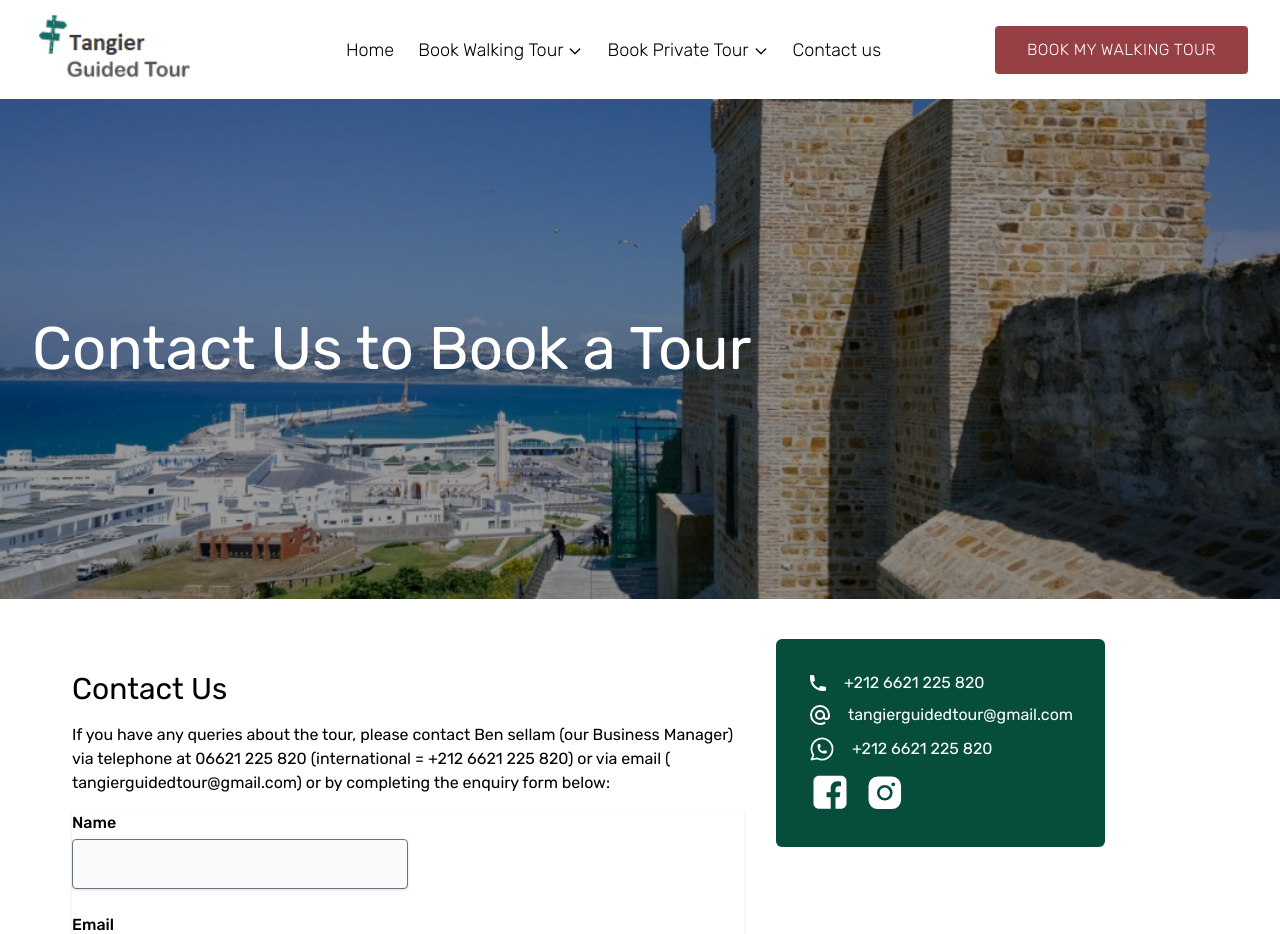
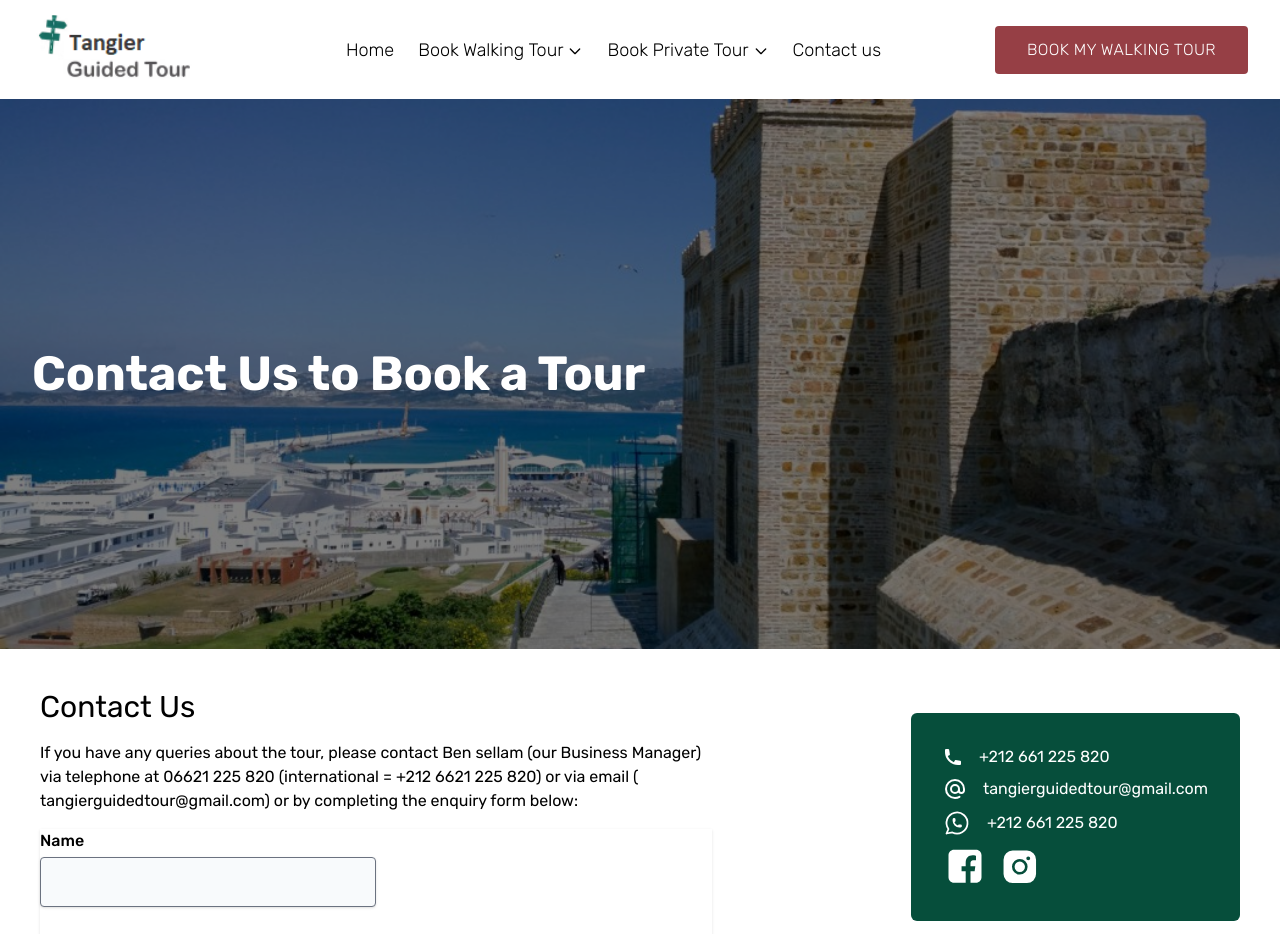
Before and after one commit to nesma05/guidedtours, a Next.js app: page /contact in a window 1280 px wide. Shown: the top 934 px of the page. Built offline with nearby package versions, Linux system fonts and the light colour scheme.

Commit message:
first commit

```diff
--- a/components/ContactInfo.tsx
+++ b/components/ContactInfo.tsx
@@ -10,8 +10,12 @@ const ContactInfo = () => {
         >
           <path d="M2 3a1 1 0 011-1h2.153a1 1 0 01.986.836l.74 4.435a1 1 0 01-.54 1.06l-1.548.773a11.037 11.037 0 006.105 6.105l.774-1.548a1 1 0 011.059-.54l4.435.74a1 1 0 01.836.986V17a1 1 0 01-1 1h-2C7.82 18 2 12.18 2 5V3z" />
         </svg>
-        <a href="tel:+2126621225820" className="hover:underline" aria-label="phone number +2126621225820">
-          +212 6621 225 820
+        <a
+          href="tel:+2126621225820"
+          className="hover:underline"
+          aria-label="phone number +2126621225820"
+        >
+          +212 661 225 820
         </a>
       </p>
       <p className="flex items-center gap-4">
@@ -53,7 +57,13 @@ const ContactInfo = () => {
           <path d="M3 21l1.65 -3.8a9 9 0 1 1 3.4 2.9l-5.05 .9" />
           <path d="M9 10a0.5 .5 0 0 0 1 0v-1a0.5 .5 0 0 0 -1 0v1a5 5 0 0 0 5 5h1a0.5 .5 0 0 0 0 -1h-1a0.5 .5 0 0 0 0 1" />
         </svg>
-        <span>+212 6621 225 820</span>
+        <a
+          href="whatsapp://send?phone=212661225820"
+          className="hover:underline"
+          aria-label="chat on whatsapp 212 661 225 820"
+        >
+          +212 661 225 820
+        </a>
       </p>
       <p className="flex items-center gap-3">
         <a
--- a/components/Form.tsx
+++ b/components/Form.tsx
@@ -31,7 +31,7 @@ export default function Home() {
   }
 
   return (
-    <div className="p-8">
+    <div>
       <h2 className="text-3xl">Contact Us</h2>
       <p className="my-4 max-w-2xl">
         If you have any queries about the tour, please contact Ben sellam (our
--- a/components/Hero.tsx
+++ b/components/Hero.tsx
@@ -1,19 +1,21 @@
+import React from 'react'
 import Image from 'next/image'
 
-const Hero = ({position, title, text=false,image}:any) => {
+const Hero = ({ imageUrl, title, titlePosition }: any) => {
+  const titleAlignment =
+    titlePosition === 'left' ? 'left-8' : 'left-1/2 transform -translate-x-1/2'
   return (
-    <section className="relative -z-10 w-[100vw] h-[500px]">
-      <div className={`flex flex-col gap-3 justify-center ${position == 'center' ? 'items-center' : 'pl-8'} p-1 absolute z-40 h-full w-full bg-black/40  text-white`}>
-        <h1 className="text-4xl md:text-6xl" aria-label='tangier guided tour'>{title}</h1>
-        {text && <p className="text-2xl text-center md:text-left md:text-4xl"  aria-label='private and group walking tours of tangier'>Private and Group Walking Tours of Tangier</p>}
+    <div className="relative h-[550px] w-full">
+      <img src={imageUrl} alt="Hero" className="h-full w-full object-cover" />
+
+      <div className="absolute inset-0 bg-black opacity-50"></div>
+
+      <div
+        className={`absolute top-1/2 -translate-y-1/2 transform text-5xl font-bold text-white ${titleAlignment}`}
+      >
+        {title}
       </div>
-      <Image
-        src={image}
-        layout="fill"
-        objectFit="cover"
-        alt='tangier image'
-      />
-    </section>
+    </div>
   )
 }
 
--- a/components/Navbar.tsx
+++ b/components/Navbar.tsx
@@ -1,5 +1,5 @@
 import Image from 'next/image'
-import { useEffect, useRef, useState } from 'react'
+import { useState } from 'react'
 import NextLink from 'next/link'
 import MenuItem from './MenuItem'
 import Head from 'next/head'
--- a/package.json
+++ b/package.json
@@ -1,9 +1,9 @@
 {
   "private": true,
   "scripts": {
-    "dev": "next dev",
+    "dev": "node server.js",
     "build": "next build",
-    "start": "next start"
+    "start": "NODE_ENV=production node server.js"
   },
   "dependencies": {
     "axios": "^0.27.2",
--- a/pages/[tourType]/index.tsx
+++ b/pages/[tourType]/index.tsx
@@ -1,15 +1,15 @@
 import type { NextPage } from 'next'
 import Navbar from '../../components/Navbar'
-import Hero from '../../components/Hero'
 import TourDetails from '../../components/TourDetails'
 import Footer from '../../components/Footer'
 import { toursDets,tours } from '../../utils/constants'
+import Hero from '../../components/Hero'
 
 const Tours:NextPage = ({ tourDets,tour }:any) => {
     return (
       <>
       <Navbar title={tour.title} description={tour.description}/>
-      <Hero position='left' title={tour.title} image={tour.image}/>
+      <Hero titlePosition='left' title={tour.title} imageUrl={tour.image}/>
       <TourDetails tourDets={tourDets} tour={tour}/>
       <Footer/>
       </>
--- a/pages/contact.tsx
+++ b/pages/contact.tsx
@@ -1,20 +1,21 @@
 import type { NextPage } from 'next'
 import Navbar from '../components/Navbar'
-import Hero from '../components/Hero'
+
 import Footer from '../components/Footer'
 import Form from '../components/Form'
 import ContactDetails from '../components/ContactDetails'
+import Hero from '../components/Hero'
 
 const Contact: NextPage = () => {
   return (
     <>
       <Navbar title="Contact Us" description="Contact Us to Book a Tour" />
       <Hero
-        position="left"
+        titlePosition="left"
         title="Contact Us to Book a Tour"
-        image="/img/book-tour.jpg"
+        imageUrl="/img/book-tour.jpg"
       />
-      <section className="flex items-start p-10">
+      <section className="md:flex items-start justify-between p-4 sm:p-10 space-y-6">
         <Form />
         <ContactDetails />
       </section>
--- a/pages/index.tsx
+++ b/pages/index.tsx
@@ -1,17 +1,17 @@
 import type { NextPage } from 'next'
-import Head from 'next/head'
 import Navbar from '../components/Navbar'
-import Hero from '../components/Hero'
+
 import Services from '../components/Services'
 import MyStory from '../components/MyStory'
 import WalkingTour from '../components/WalkingTour'
 import Footer from '../components/Footer'
+import Hero from '../components/Hero'
 
 const Home: NextPage = () => {
   return (
     <>
     <Navbar title='Home Page' description="Start your holiday with us and let us give you inside knowledge on what to see, where to go , and things to do."/>
-    <Hero position='center' title='Tangier Guided Tour' text={true} image='/img/tangier-hero.jpg'/>
+    <Hero position='center' title='Tangier Private Guided Tour' text={true} imageUrl='/img/tangier-hero.jpg'/>
     <Services/>
     <MyStory/>
     <WalkingTour/>
--- a/styles/globals.css
+++ b/styles/globals.css
@@ -20,3 +20,7 @@ body {
 .card:hover .card-title {
   @apply text-gray-500
 }
+
+.hero-overlay {
+
+}
```
